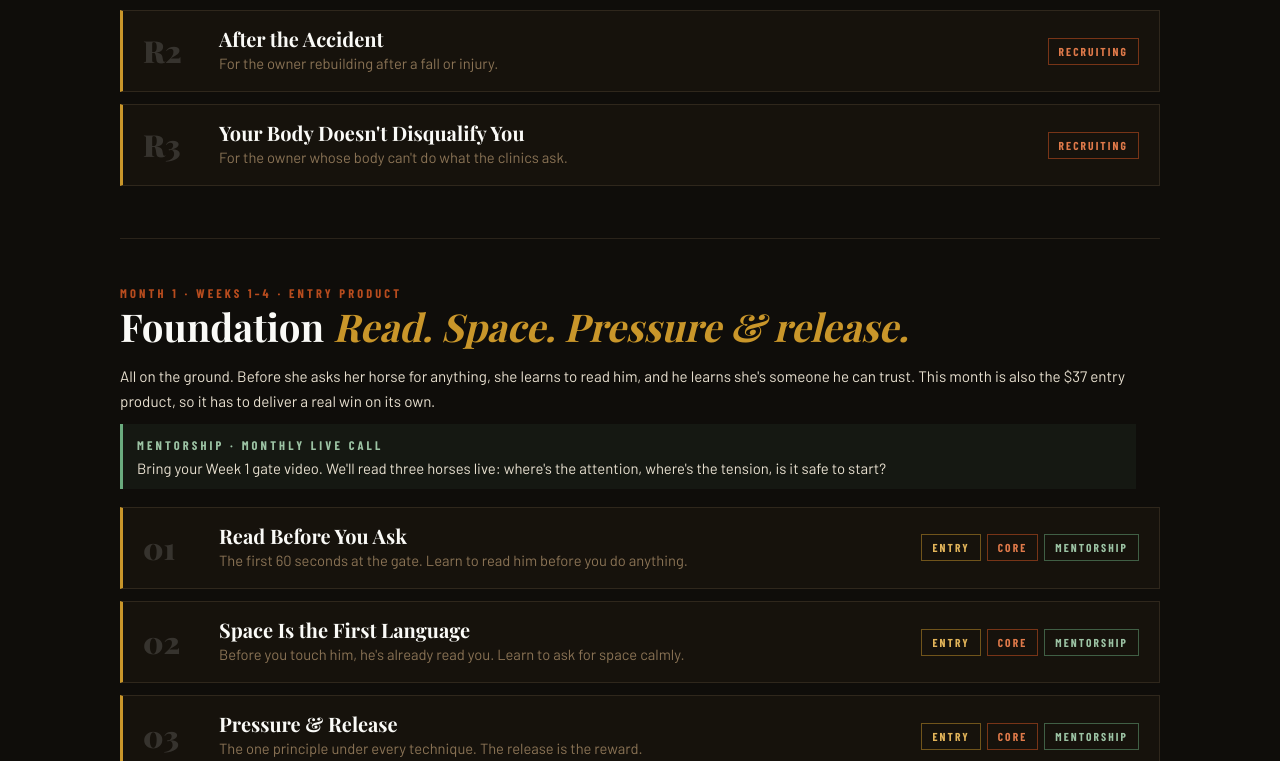
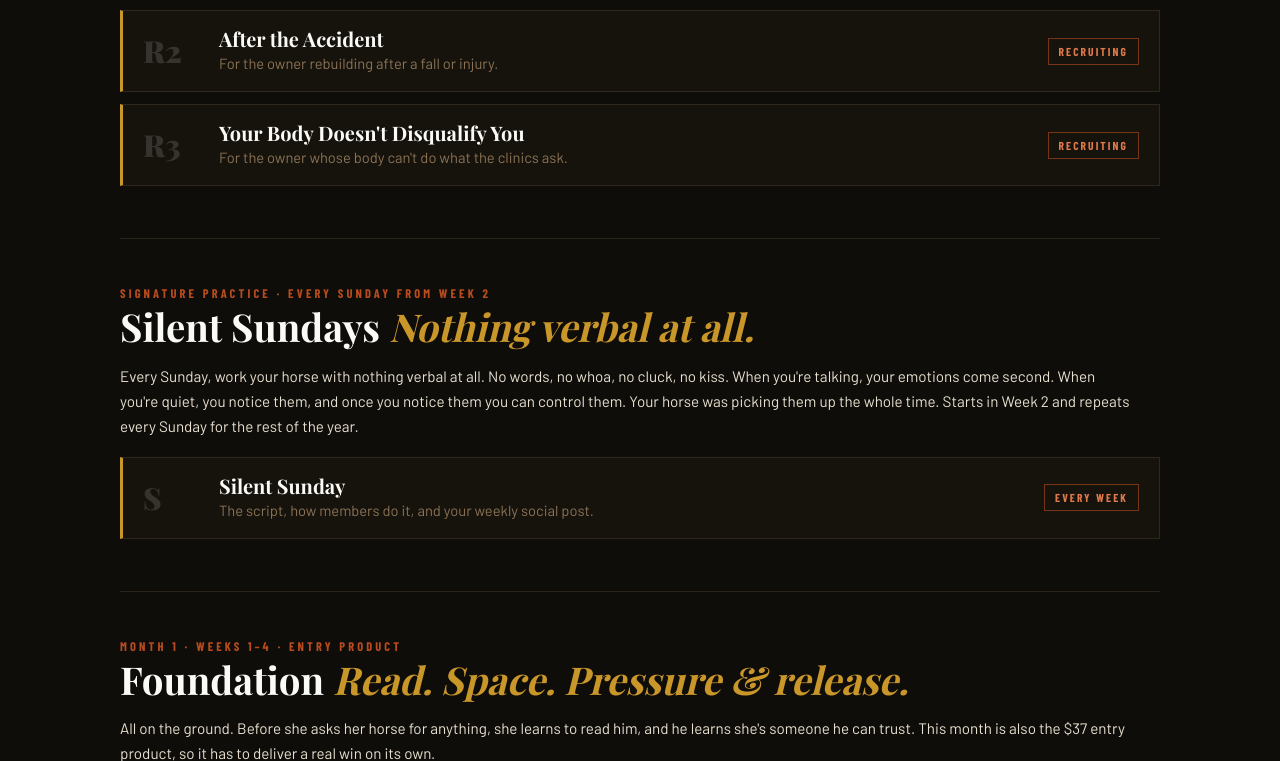
Before and after one commit to mjflynn65/Test, a plain HTML site: page production/index.html in a window 1280 px wide. Shown: the part 1794-2555 px from the top of the page. Drawn offline with nearby package versions, Linux system fonts and the light colour scheme; a web font is replaced by a local one.

Commit message:
Add Silent Sundays signature practice to the binder and brand guide
Co-Authored-By: Claude Opus 5.5 <noreply@anthropic.com>
Claude-Session: https://claude.ai/code/session_01WQWCaYbx5HeFYQBoLweraa

```diff
--- a/production/binder.js
+++ b/production/binder.js
@@ -38,6 +38,11 @@
     h += '<div class="cols"><div><h4>It\'s working when</h4><ul>' + li(g.signs) + "</ul></div>";
     h += '<div><div class="stop"><strong>Stop and go back a step if</strong><ul>' + li(g.stop) + "</ul></div></div></div>";
     h += "<h4>Your practice plan</h4><p>" + esc(g.plan) + "</p>";
+    if (P.silent && wk.w >= 2) {
+      h += '<div class="adapt" style="border-left-color:#8fb3c4;background:rgba(143,179,196,.07)"><strong>' + (wk.w === 2 ? "New this week: Silent Sundays begin. " : "Silent Sunday. ") + "</strong>" +
+        (wk.w === 2 ? esc(P.silent.idea) + " " : "") +
+        "This Sunday, repeat this week's exercise with nothing verbal at all. Before and after, write your number and one word for what you're feeling.</div>";
+    }
     h += '<div class="film"><span class="lab" style="color:#9cc3a4">Mentorship · Film &amp; send to Mike</span><br>' + esc(wk.film) + "</div></div>";
     return h;
   }
@@ -130,6 +135,39 @@
     root.appendChild(rs);
   }
 
+  // ---- Silent Sundays section ----
+  var S = P.silent;
+  if (S) {
+    var sa = document.createElement("a");
+    sa.href = "#silent"; sa.textContent = "Silent Sun"; sa.style.color = "#8fb3c4";
+    nav.appendChild(sa);
+    var ss = document.createElement("section");
+    ss.className = "month"; ss.id = "silent";
+    var sc = S.script;
+    var shots = '<table class="shots"><thead><tr><th>#</th><th>Setup</th><th>Shot</th><th>Notes</th></tr></thead><tbody>' +
+      S.social.map(function (r, i) { return "<tr><td>" + (i + 1) + '</td><td class="c">' + r[0] + " · " + setupName[r[0]] + "</td><td>" + esc(r[1]) + "</td><td>" + esc(r[2]) + "</td></tr>"; }).join("") + "</tbody></table>";
+    ss.innerHTML = '<div class="month-head"><div><div class="lab">Signature practice · Every Sunday from Week 2</div><h2>' + esc(S.name) + " <em>Nothing verbal at all.</em></h2>" +
+      '<div class="month-meta">' + esc(S.idea) + "</div></div></div>";
+    var d = document.createElement("details");
+    d.className = "week"; d.id = "silent-card"; d.dataset.s = "1";
+    d.innerHTML = '<summary><div class="wnum">S</div><div><div class="wtitle">Silent Sunday</div><div class="waim">The script, how members do it, and your weekly social post.</div></div><div class="wbadges"><span class="badge b-core">Every week</span></div></summary>' +
+      '<div class="tabs" role="tablist"><button class="on" data-tab="0">Script</button><button data-tab="1">How Members Do It</button><button data-tab="2">Weekly Social Post</button></div>' +
+      '<div class="pane on">' +
+        beat("hook", "Hook · 0–3s", sc.hook, "Shot A. Flat and still.") +
+        beat("", "Truth · 3–20s", sc.truth, "") +
+        beat("turn", "Interrupt · 20–24s", sc.interrupt, "Really hold the silence. Don't rush it.") +
+        beat("", "Hope · 24–42s", sc.hope, "") +
+        beat("nail", "Nail · 42–50s", sc.nail, "Silence first.") +
+        beat("ask", "Member close", sc.member, "") +
+        beat("ask", "Social close", sc.social, "") +
+        '<div class="actions"><button class="btn" data-copy="silent">Copy for teleprompter</button></div></div>' +
+      '<div class="pane"><div class="gsec"><h4>Every Silent Sunday</h4><ol>' + li(S.howto) + '</ol><div class="stop"><strong>Safety.</strong> ' + esc(S.safety) + "</div></div></div>" +
+      '<div class="pane">' + shots + '<div class="gsec"><h4>Caption</h4><p class="say">' + esc(S.caption) + '</p><p style="color:var(--gold)">#foundationhorsemanship #horsemanship ' + esc(S.tag) + " #horseowner #groundwork</p>" +
+        '<p style="font-size:.9rem;color:var(--dust)">No script, no teleprompter. Film your real Sunday session. Search ' + esc(S.tag) + " before the first post to make sure nobody else is using it.</p></div></div>";
+    ss.appendChild(d);
+    root.appendChild(ss);
+  }
+
   var index = {};
   P.months.forEach(function (mo) {
     var a = document.createElement("a");
@@ -172,7 +210,8 @@
     }
     if (t.dataset.copy) {
       var txt, rv = card.dataset.r != null ? R.videos[card.dataset.r] : null;
-      if (t.dataset.copy === "rec") txt = rv.id + " · " + rv.title.toUpperCase() + "\n\n" + [rv.hook, rv.truth, rv.turn, "[pause]", rv.nail, rv.invite].join("\n\n");
+      if (t.dataset.copy === "silent") { var q = S.script; txt = "SILENT SUNDAY\n\n" + [q.hook, q.truth, q.interrupt, q.hope, "[pause]", q.nail, q.member].join("\n\n"); }
+      else if (t.dataset.copy === "rec") txt = rv.id + " · " + rv.title.toUpperCase() + "\n\n" + [rv.hook, rv.truth, rv.turn, "[pause]", rv.nail, rv.invite].join("\n\n");
       else if (t.dataset.copy === "cap") txt = rv.caption + "\n\n" + rv.tags;
       else txt = teleprompter(index[card.dataset.w], t.dataset.copy);
       (navigator.clipboard ? navigator.clipboard.writeText(txt) : Promise.reject()).then(function () {
--- /dev/null
+++ b/production/data/silent.js
@@ -0,0 +1,28 @@
+window.PROGRAM.silent = {
+  name: "Silent Sundays",
+  tag: "#SilentSundayHorsemanship",
+  idea: "Every Sunday, work your horse with nothing verbal at all. No words, no whoa, no cluck, no kiss. When you're talking, your emotions come second. When you're quiet, you notice them, and once you notice them you can control them. Your horse was picking them up the whole time. Starts in Week 2 and repeats every Sunday for the rest of the year.",
+  script: {
+    hook: "Every Sunday, I don't say a word to my horse.",
+    truth: "No whoa. No good boy. No cluck. No kiss. Nothing. Here's what I found out. When you're talking, your emotions come second. You're busy with the words. When you go quiet, you can't hide from what you're feeling. It's right there.",
+    interrupt: "[Say nothing. Two full seconds.] Hear that? That's when you find out what's really going on inside you.",
+    hope: "And once you can feel it, you can control it. Your breath. Your body. Your energy. He was picking it up the whole time anyway. Now you're picking it up too. When you're settled on the inside, he settles with you.",
+    nail: "Your horse doesn't listen to what you say. He listens to who you are when you say nothing.",
+    member: "This Sunday, same exercise as this week. Total silence. Before you start and after you finish, ask yourself one question: what am I feeling right now? Write it down.",
+    social: "Try it this Sunday. Then come back and tell me what you noticed, in him and in you."
+  },
+  howto: [
+    "Before: write your number (1–10) and one word for what you're feeling.",
+    "During: do this week's exercise with nothing verbal at all. No words, no clucks, no kisses. Your body, your rope, your energy and your breath do all the talking.",
+    "After: write your number again, one word for what you're feeling, and one thing your horse did differently.",
+    "Keep your Sunday notes together. Over the year, you'll watch your numbers come down."
+  ],
+  safety: "Safety comes first. If something is going wrong and your voice would help, use it. Silent Sunday is a practice, not a rule that puts you at risk.",
+  social: [
+    ["W", "Your Sunday session, no talking", "Pivo on a tripod outside the pen. Let it roll for the whole session. Cut a 30–60 second clip later."],
+    ["C", "The tells: head drop, lick and chew, soft eye", "Use them as the clip's moments. Silence makes them land."],
+    ["D", "On-screen text only", "3–4 short lines across the clip, for example: “Silent Sunday.” / “No words. Nothing.” / “Watch his head.” / “He listens to who you are.”"],
+    ["A", "Optional: 5-second open to camera", "Hold one finger to your lips. Nothing else. Then cut to the work."]
+  ],
+  caption: "Silent Sunday. Nothing verbal. Not a word, not a cluck. When you're quiet, you notice what you're feeling, and so does he. Try it this Sunday and tell me what you noticed."
+};
--- a/production/index.html
+++ b/production/index.html
@@ -161,6 +161,7 @@ footer{padding:50px 0;text-align:center;color:var(--dust);font-family:var(--labe
 <script src="data/m09-10.js"></script>
 <script src="data/m11-12.js"></script>
 <script src="data/recruiting.js"></script>
+<script src="data/silent.js"></script>
 <script src="binder.js"></script>
 </body>
 </html>
```
Also changed, not shown: 2 other files.
